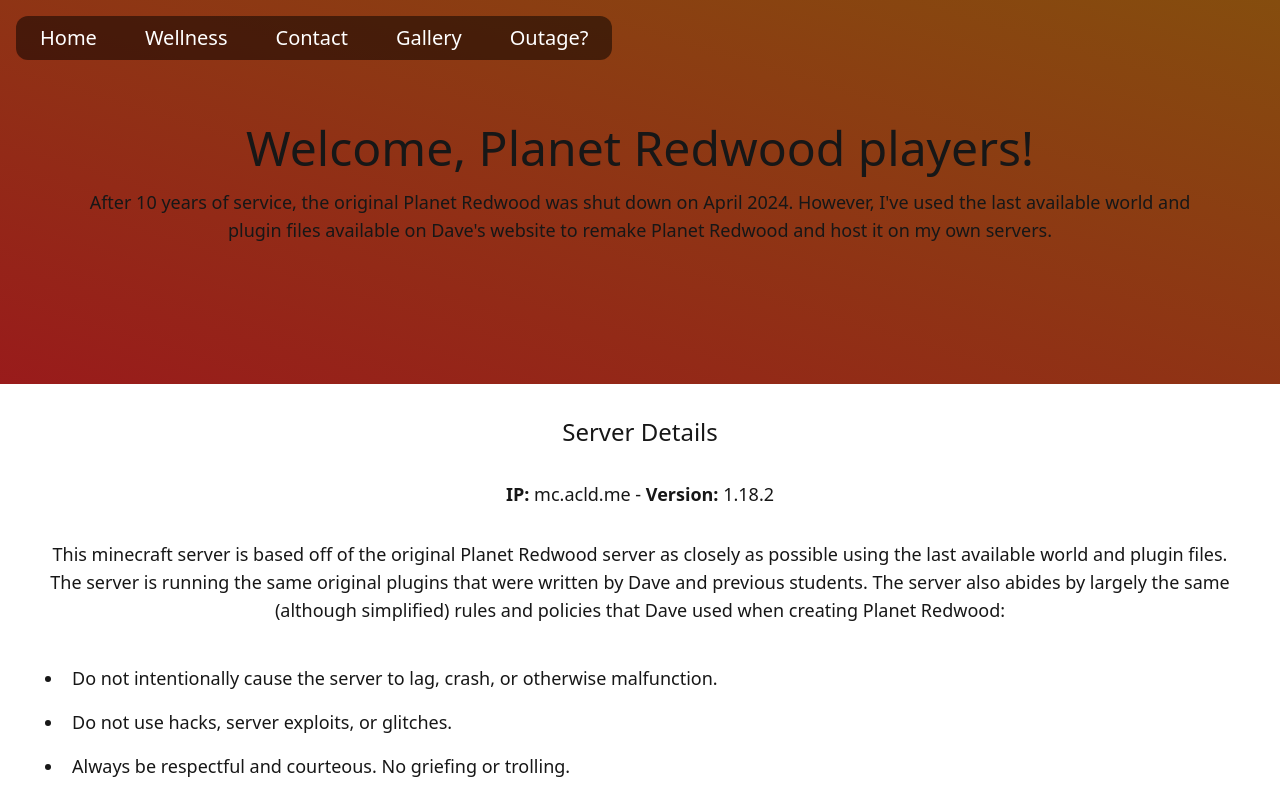
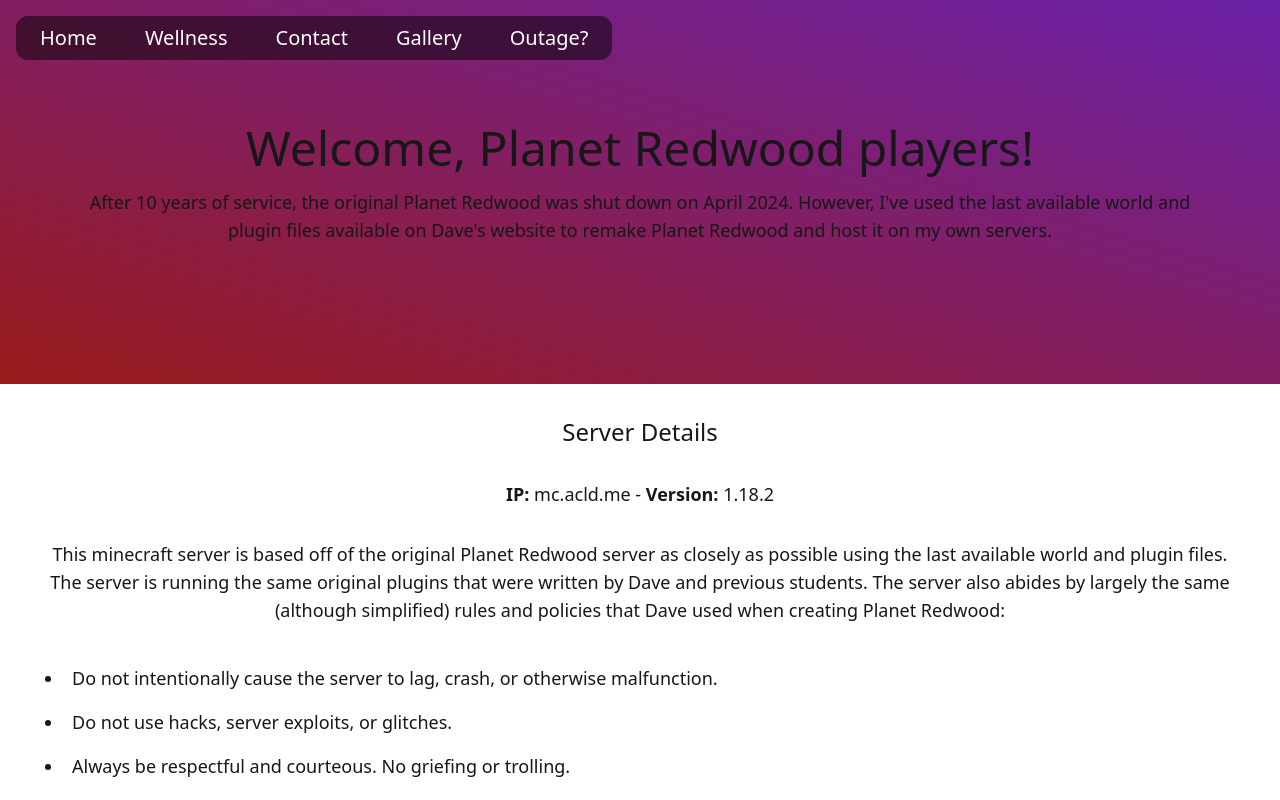
Before and after one commit to ActuallyCloud/ACLD-Next, a Next.js app: page /planet-redwood in a window 1280 px wide. Shown: the top 800 px of the page. Built offline with nearby package versions, Linux system fonts and the light colour scheme.

Commit message:
Update page.tsx

```diff
--- a/src/app/planet-redwood/page.tsx
+++ b/src/app/planet-redwood/page.tsx
@@ -6,7 +6,7 @@
 export default function PlanetRedwood() {
     return (
         <div className="animate-fadein">
-            <div className="cursor-default flex p-4 text-center min-h-96 items-center mx-auto justify-center bg-gradient-to-tr from-red-800 to-yellow-800">
+            <div className="cursor-default flex p-4 text-center min-h-96 items-center mx-auto justify-center bg-gradient-to-tr from-red-800 to-purple-800">
                 <div className="max-w-7xl pt-12 lg:pt-8 p-4 md:p-8">
                     <h1 className="text-3xl md:text-5xl">Welcome, Planet Redwood players!</h1>
                     <p className="md:text-lg p-4">After 10 years of service, the original Planet Redwood was shut down on April 2024. However, I've used the last available world and plugin files available on Dave's website to remake Planet Redwood and host it on my own servers.</p>
```
